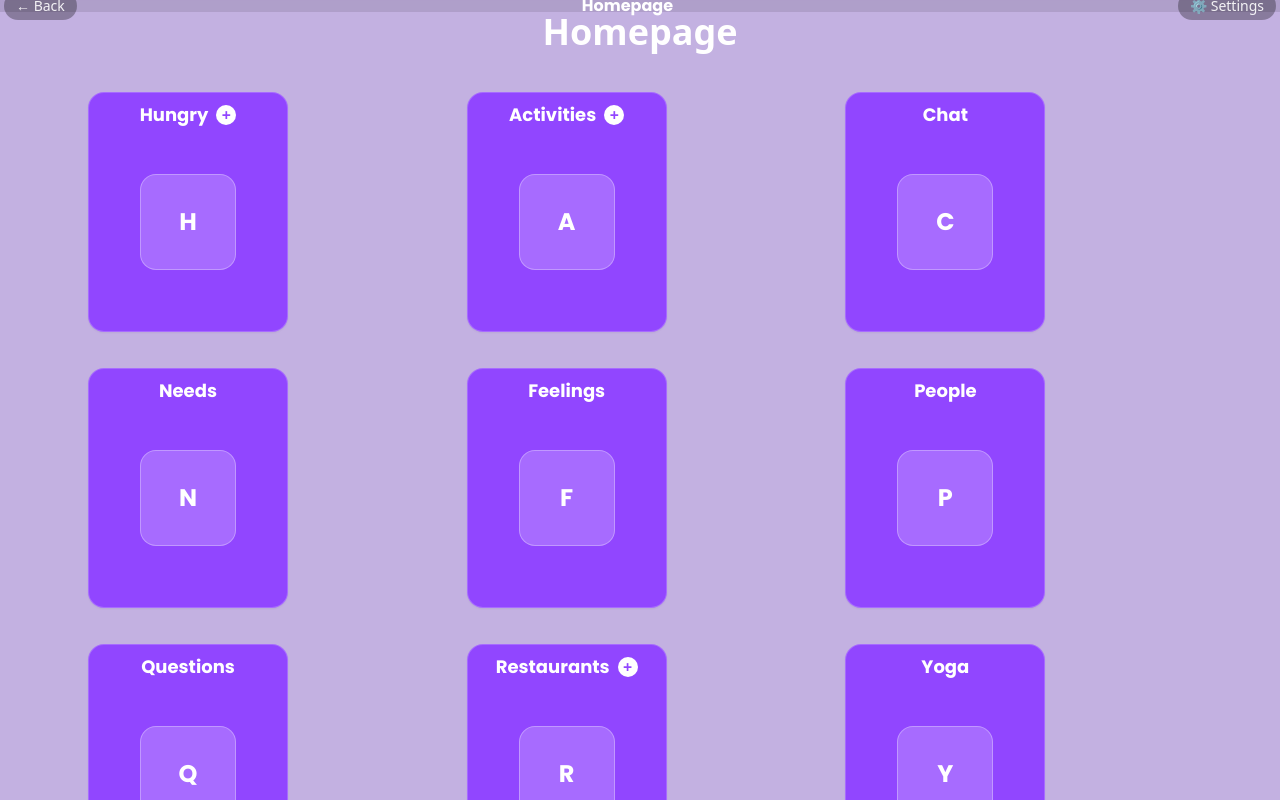
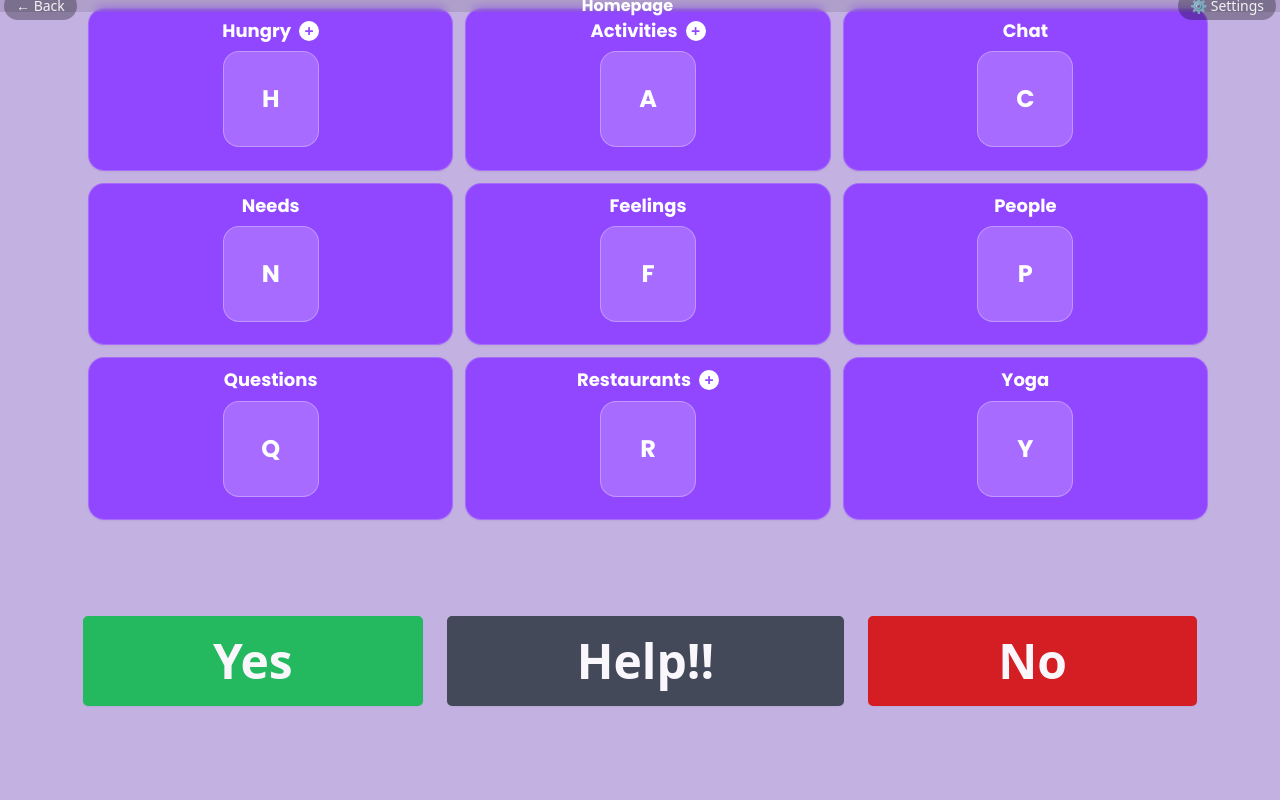
Before and after one commit to meganzwang/TOM_makeathon_2025, a React (Vite) app in the folder app/: page / in a window 1280 px wide. Shown: the top 800 px of the page. Built offline with nearby package versions, Linux system fonts and the light colour scheme.

Commit message:
move arm.jpg

```diff
--- a/app/src/pages/PageView.tsx
+++ b/app/src/pages/PageView.tsx
@@ -19,17 +19,14 @@ export default function PageView() {
   return (
     <div className="min-h-screen w-full" style={{ backgroundColor: bgColor }}>
       <TopBar title={page.title} onOpenSettings={() => setSettingsOpen(true)} />
-        <div
-          style={{
-            height: "calc(12px + env(safe-area-inset-top))",
-          }}
-        />
       <div
-        className="mx-auto max-w-6xl px-4 pb-20">
-          <h1 className="text-4xl font-bold text-white mb-8 text-center">
-            {page.title}
-          </h1>
-          <Grid page={page} />
+        className="mx-auto max-w-6xl px-4 pb-20"
+        style={{
+          height: "calc(100vh - 64px - 64px - 80px)",
+          // topbar ~ 48px + padding, bottom bar ~ 64px
+        }}
+      >
+        <Grid page={page} />
       </div>
       <BottomBar />
       {settingsOpen && (
@@ -47,27 +44,17 @@ function Grid({ page }: { page: any }) {
 
   return (
     <div
-      className="
-      grid gap-4
-      sm: auto-rows-[180px]
-      md: auto-rows-[220px]
-      lg: auto-rows-[260px]"
-      //h-full place-content-start mt-200"
-
+      className="grid gap-3 h-full place-content-start mt-200"
       style={{
-        gridTemplateColumns: `repeat(${cols}, 1fr)`,
-        //gridTemplateRows: `repeat(${rows}, minmax(0, 1fr))`
+        gridTemplateColumns: `repeat(${cols}, minmax(0, 1fr))`,
+        gridTemplateRows: `repeat(${rows}, minmax(0, 1fr))`
       }}
     >
       {page.buttons.map((b: any) => (
         <div
           key={b.id}
-          className="w-full"
-          style={{
-            gridColumn: `span ${b.colSpan ?? 1}`,
-            height:"240px",
-            width: "200px",
-          }}
+          className="w-full h-full"
+          style={{ gridColumn: `span ${b.colSpan ?? 1}` }}
         >
           <ButtonCard btn={b} pageBg={page.bgColor} radius="xl" />
         </div>
```
Also changed, not shown: app/arm.jpg (deleted).
